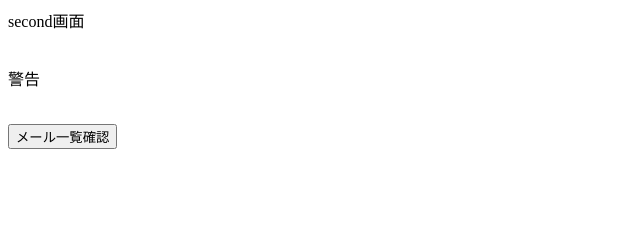
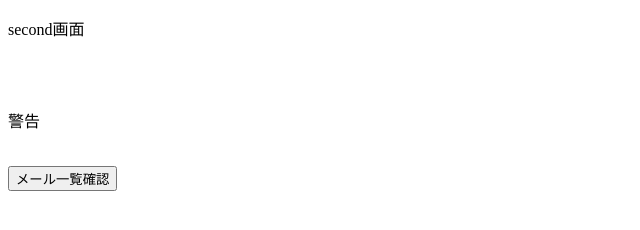
Before and after one commit to b1019196/Project_SA.github.io, a plain HTML site: page index.html in a window 1280 px wide. Shown: the whole page, without its empty margins (0-640 px from the left). Drawn offline with Linux system fonts and the light colour scheme.

Commit message:
Update index.html

```diff
--- a/index.html
+++ b/index.html
@@ -3,7 +3,8 @@
 
 <head>
 <body>
-  second画面
+
+  <p>second画面</p>
   <br><br>
   <p>警告</p>
   <br>
```
